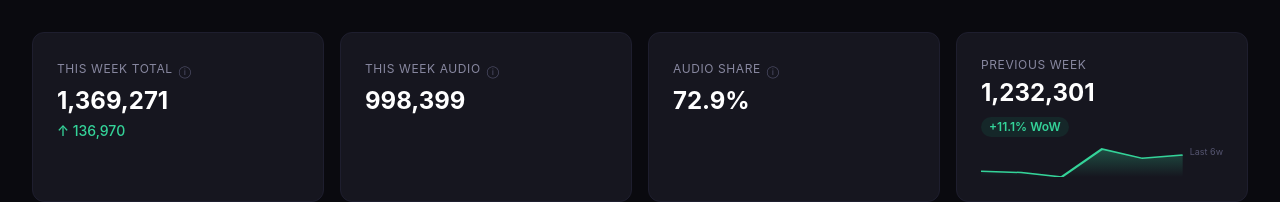
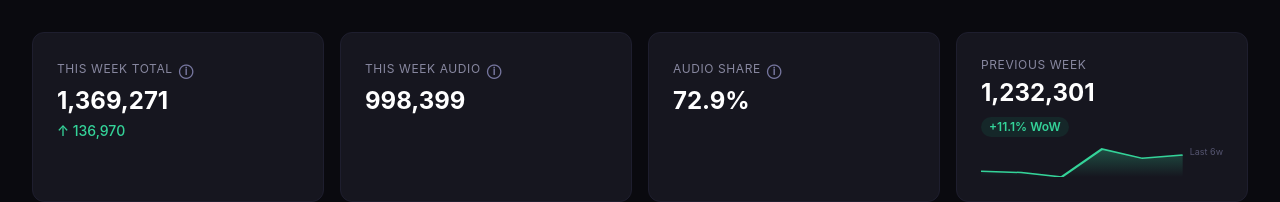
Before and after one commit to it-hbl/hba-artist-dashboards, a Next.js app: page / in a window 1280 px wide. Shown: the part 206-408 px from the top of the page. Built offline with nearby package versions, Linux system fonts and the light colour scheme.

Commit message:
fix: make tooltip icon more visible

```diff
--- a/src/components/Card.tsx
+++ b/src/components/Card.tsx
@@ -13,7 +13,7 @@ export function StatCard({ label, value, change, suffix = "", tooltip, pctChange
         <p className="text-xs text-[#8888a0] uppercase tracking-wider">{label}</p>
         {tooltip && (
           <div className="relative group">
-            <span className="text-[#555570] hover:text-[#8888a0] cursor-help transition-colors text-xs">ⓘ</span>
+            <span className="text-[#7777a0] hover:text-[#aaaacc] cursor-help transition-colors text-sm font-bold">ⓘ</span>
             <div className="absolute bottom-full left-1/2 -translate-x-1/2 mb-2 px-3 py-2 bg-[#1e1e2e] border border-[#2a2a3e] rounded-lg text-[11px] text-[#aaaacc] w-52 opacity-0 pointer-events-none group-hover:opacity-100 group-hover:pointer-events-auto transition-opacity z-50 shadow-xl">
               {tooltip}
               <div className="absolute top-full left-1/2 -translate-x-1/2 border-4 border-transparent border-t-[#1e1e2e]" />
```
